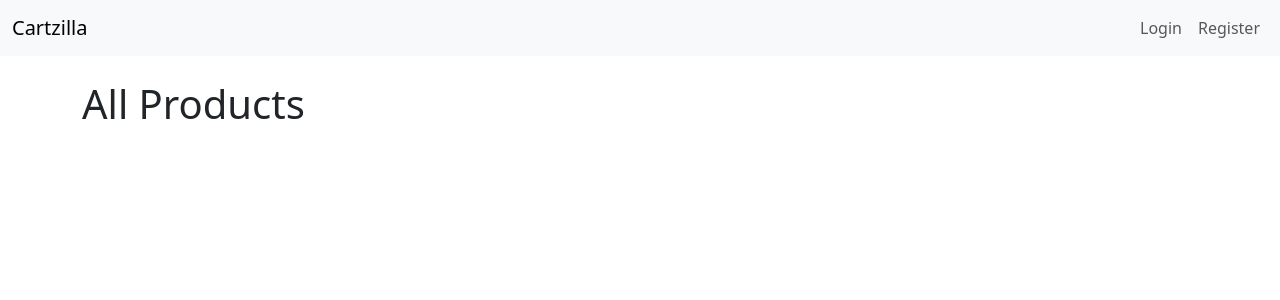
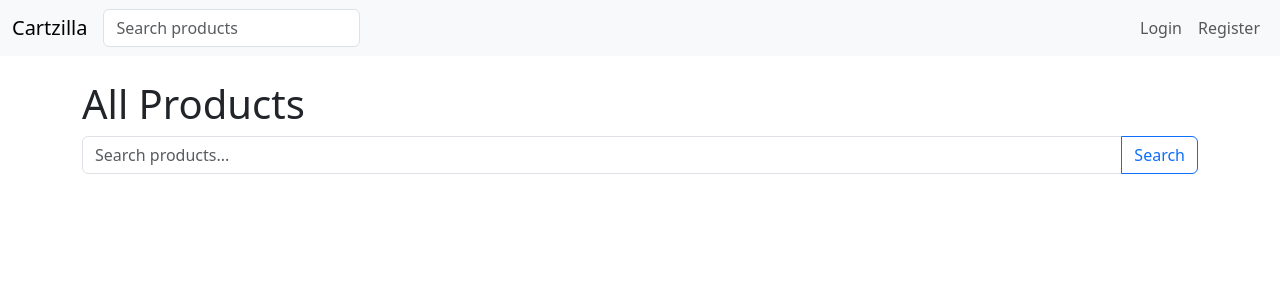
Before and after one commit to 0Junaid0/cartzilla, a Django app: page /products/products/ in a window 1280 px wide. Shown: the top 300 px of the page. Run offline with Django 5.2, Linux system fonts and the light colour scheme; data that the repository does not hold is empty; parts of the project's set-up code (start-up, migrations or seed data) failed here and were passed over.

Commit message:
add search bar to search products

```diff
--- a/products/views.py
+++ b/products/views.py
@@ -10,6 +10,11 @@ from django.contrib import messages
 def home_view(request):
     products = Product.objects.all()
     categories = Category.objects.all()
+    query = request.GET.get('q')
+
+    if query:
+        products = products.filter(name__icontains=query)
+
     return render(request, 'products/home.html', {'products': products, 'categories': categories})
 
 def product_detail_view(request, pk):
--- a/templates/partials/navbar.html
+++ b/templates/partials/navbar.html
@@ -1,6 +1,12 @@
 <nav class="navbar navbar-expand-lg navbar-light bg-light">
     <div class="container-fluid">
         <a class="navbar-brand" href="/">Cartzilla</a>
+
+        <form class="d-flex" method="get" action="{% url 'products' %}">
+            <input class="form-control me-2" type="search" name="q" placeholder="Search products" aria-label="Search">
+            <button class="btn btn-outline-light" type="submit">Search</button>
+        </form>
+
         <div class="collapse navbar-collapse">
             <ul class="navbar-nav ms-auto">
                 {% if not user.is_authenticated %}
--- a/templates/products/products.html
+++ b/templates/products/products.html
@@ -1,6 +1,13 @@
 {% extends 'base.html' %}
 {% block content %}
 <h1>All Products</h1>
+
+<form method="get" class="mb-4">
+  <div class="input-group">
+    <input type="text" name="q" value="{{ query }}" class="form-control" placeholder="Search products...">
+    <button class="btn btn-outline-primary" type="submit">Search</button>
+  </div>
+</form>
 
 <div class="row">
   {% for product in products %}
```
Lines whose indentation alone changed are shown as unchanged.
